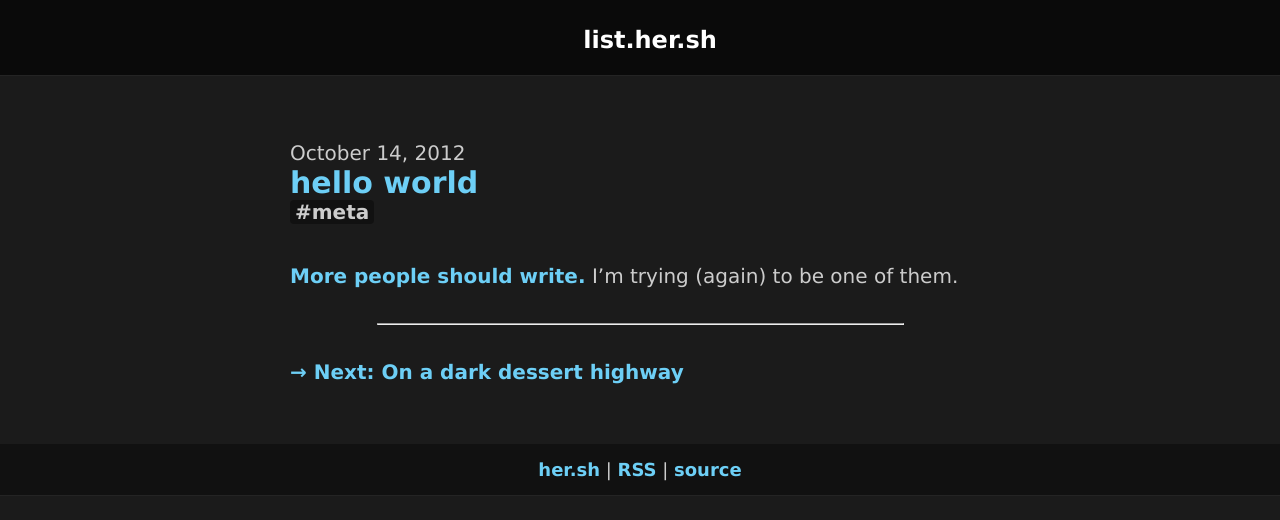
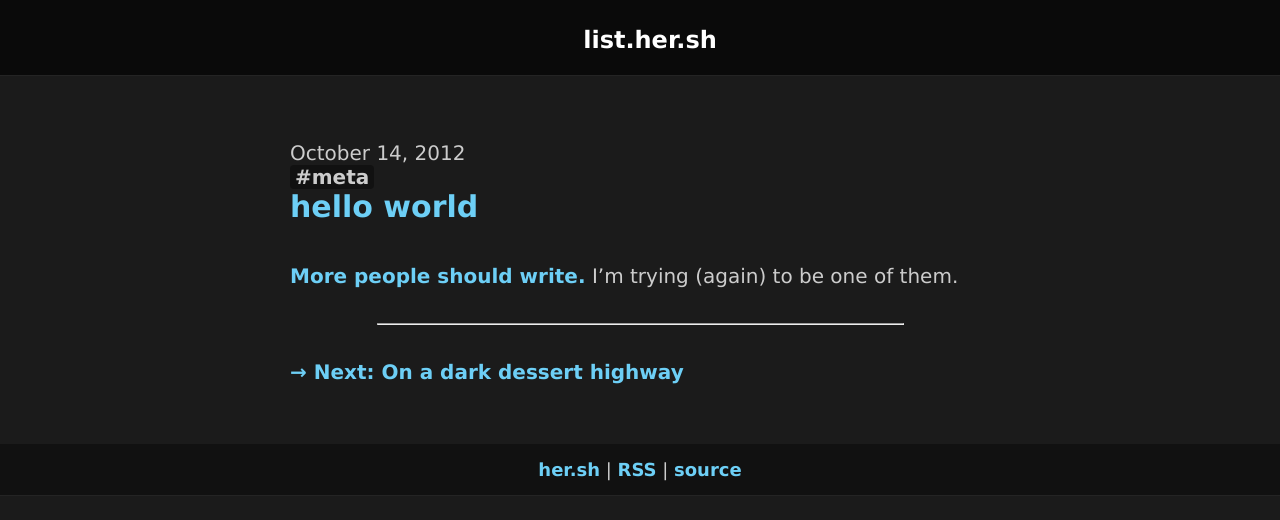
Before and after one commit to jhersh/list.her.sh, a Jekyll site: the page built from _posts/2012-10-14-hello.md, in a window 1280 px wide. Shown: the top 520 px of the page. Built offline with Jekyll 4.4.1, drawn with Linux system fonts in a browser that asks for light colours.

Commit message:
tag style tweaks

```diff
--- a/_includes/post_header.html
+++ b/_includes/post_header.html
@@ -1,10 +1,4 @@
 <p class="date">{{ page.date | date: "%B %-d, %Y" }}</p>
-
-{% if page.title | size > 0 %}
-<h2><a href="{{ page.url }}">{{ page.title }}</a></h2>
-{% if page.summary | size > 0 %}
-<em>{{ page.summary }}</em><br/>
-{% endif %}
 {% if page.tags | size > 0 %}
 {% for tag in page.tags %}
   <a
@@ -15,4 +9,9 @@
   </a>
 {% endfor %}
 {% endif %}
+{% if page.title | size > 0 %}
+<h2><a href="{{ page.url }}">{{ page.title }}</a></h2>
+{% if page.summary | size > 0 %}
+<em>{{ page.summary }}</em><br/>
 {% endif %}
+{% endif %}
--- a/_includes/styles.css
+++ b/_includes/styles.css
@@ -194,7 +194,7 @@ p.summary {
 a.tag:hover {
 	background-color: #999;
 	color: black;
-	border-bottom: none;
+	border-bottom: none !important;
 }
 
 .post,
```
